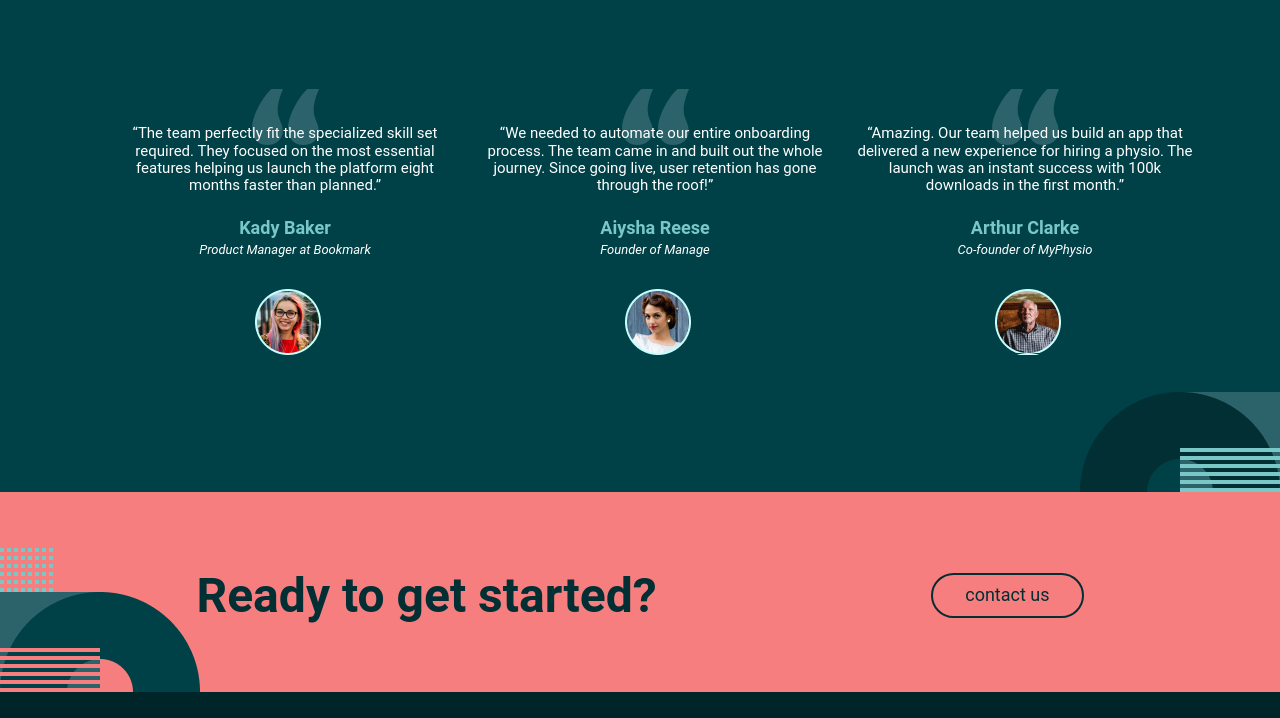
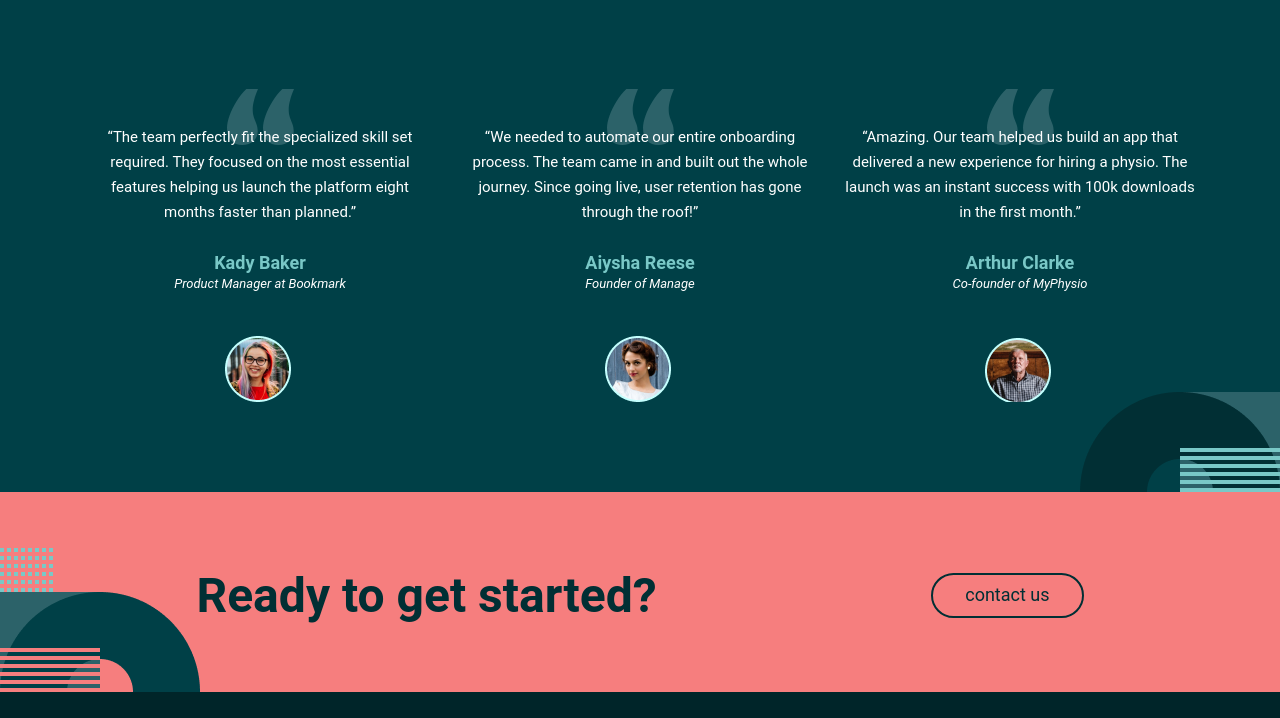
Before and after one commit to mahdiy1407/My-Team, a website: page index.html in a window 1280 px wide. Shown: the part 1637-2355 px from the top of the page. Drawn offline with Linux system fonts and the light colour scheme.

Commit message:
background changes

```diff
--- a/index.html
+++ b/index.html
@@ -63,16 +63,19 @@
               the most essential features helping us launch the platform eight months faster than planned.”</p>
             <h3 class="item__deliver-title">Kady Baker</h3>
             <i>Product Manager at Bookmark</i>
+            <img src="images/kady.png" alt="kady" class="item__img">
           </li>
           <li class="main__deliver-item">
             <p class="item__deliver-des">“We needed to automate our entire onboarding process. The team came in and built out the whole journey. Since going live, user retention has gone through the roof!”</p>
             <h3 class="item__deliver-title">Aiysha Reese</h3>
             <i>Founder of Manage</i>
+            <img src="images/Aiysha.png" alt="Aiysha" class="item__img">
           </li>
           <li class="main__deliver-item">
             <p class="item__deliver-des">“Amazing. Our team helped us build an app that delivered a new experience for hiring a physio. The launch was an instant success with 100k downloads in the first month.”</p>
             <h3 class="item__deliver-title">Arthur Clarke</h3>
             <i>Co-founder of MyPhysio</i>
+            <img src="images/arthur.png" alt="arthur" class="item__img">
           </li>
         </ul>
       </div>
--- a/sass/layout/_forms.scss
+++ b/sass/layout/_forms.scss
@@ -66,41 +66,34 @@
 .item__deliver-title {
     font-size: 1.8rem;
     margin-top: 2.4rem;
-    margin-bottom: .4rem;
+    line-height: 2.8rem;
     color: #79C8C7;
 }
 .main__deliver-list {
     @include rest-list;
     display: flex;
     margin-top: 9.2rem;
+    justify-content: space-between;
 }
 .main__deliver-item {
     width: 35rem;
     height: 31.3rem;
-    margin-left: 3rem;
     position: relative;
     background: url(../images/“.svg) no-repeat;
     background-position:  top  center;
-    &::before {
-        @include baElements(6.6rem, 6.6rem);
-        background: url(../images/kady.png);
-        position: absolute;
-        top: 20rem;
-        left: 14rem;
-    }
-    &:nth-child(2)::before {
-        background: url(../images/Aiysha.png);
-    }
-    &:nth-child(3)::before {
-        background: url(../images/arthur.png);
-    }
 }
 i {
     font-size: 1.3rem;
 }
 .item__deliver-des {
     font-size: 1.5rem;
+    line-height: 2.5rem;
     margin-top: 3.6rem;
+}
+.item__img {
+    position: absolute;
+    bottom: 0;
+    left: 14rem;
 }
 .box-run {
     height: 20rem;
```
Also changed, not shown: css/style.css.
